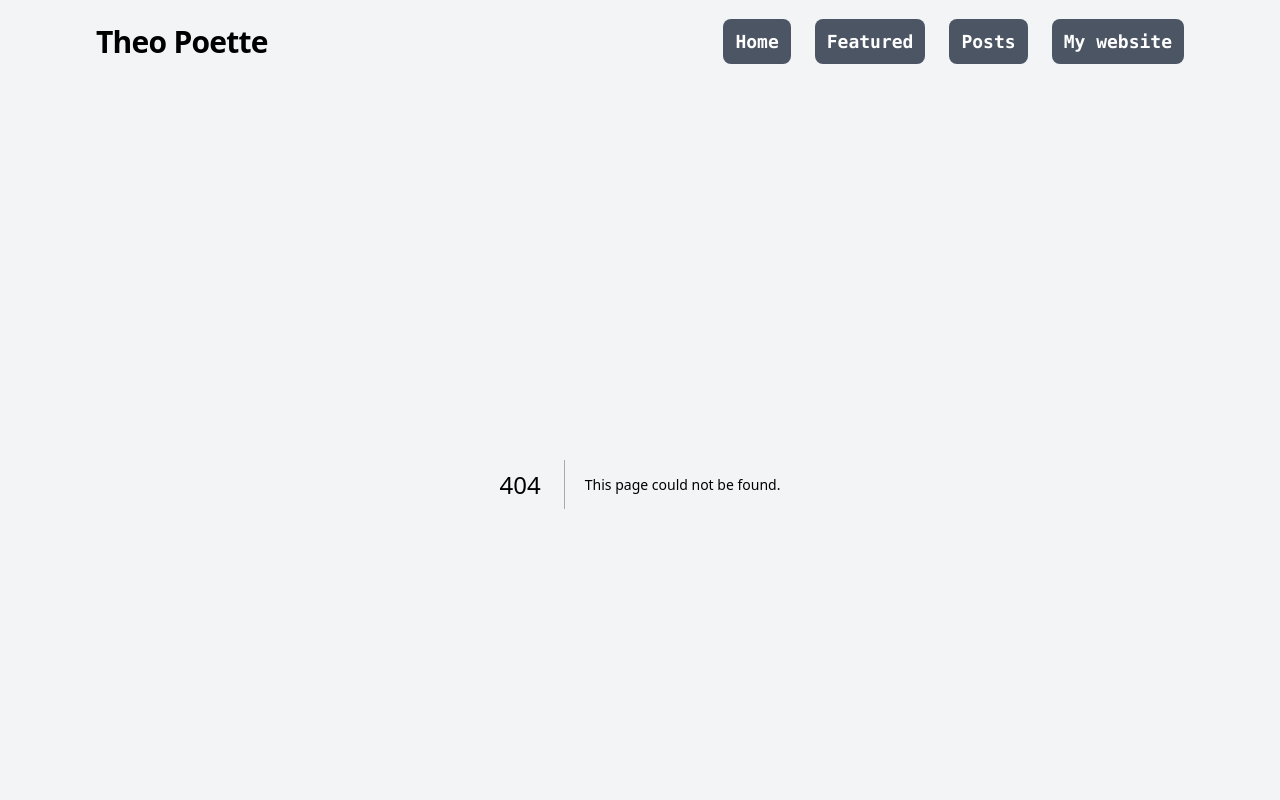
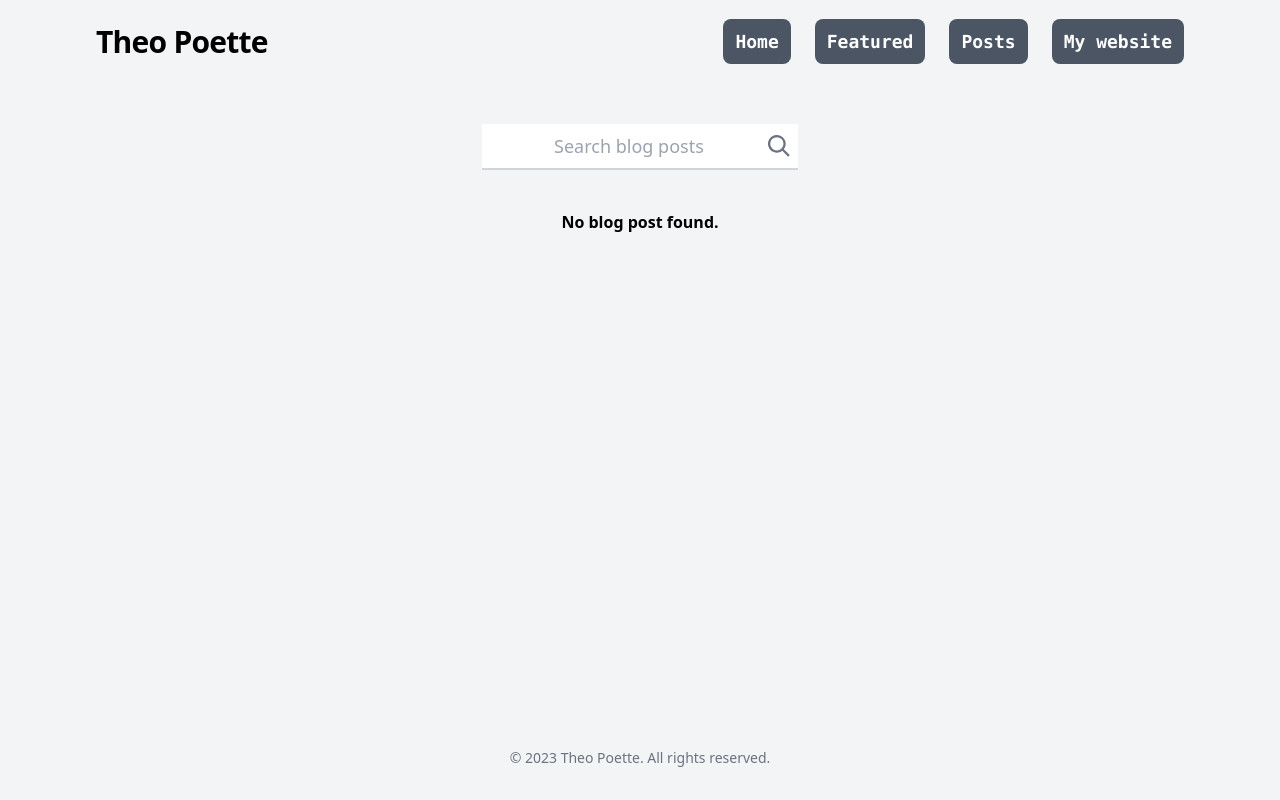
Before and after one commit to sisypheus/blogv2, a Next.js app: page /posts in a window 1280 px wide. Before the commit this address had no page. Shown: the top 800 px of the page. Built offline with nearby package versions, Linux system fonts and the light colour scheme.

Commit message:
feat: posts page and blog post component rework

```diff
--- /dev/null
+++ b/src/pages/components/Post.tsx
@@ -0,0 +1,42 @@
+import * as React from "react";
+import Link from "next/link";
+/* import { graphql, useStaticQuery } from "gatsby" */
+/* import { StaticImage, GatsbyImage, getImage } from "gatsby-plugin-image" */
+import Image from "next/image";
+
+const BlogPost = ({ post }: any) => {
+  /* const image = getImage(post.node.Cover?.localFile) */
+  const image = post.image;
+  return (
+    <div className="flex items-center justify-center p-3">
+      <Link href={`/post/${post.node.Slug}/`}>
+        <div className="cursor-pointer rounded-2xl bg-white shadow-xl ring-1 ring-gray-200">
+          <div className="grid grid-flow-row sm:grid-flow-col sm:grid-cols-5 sm:gap-8">
+            {/* cover image of the post */}
+            {image && (
+              <Image
+                className="rounded-t-2xl sm:col-span-2 sm:rounded-l-2xl sm:rounded-r-none"
+                /* image={image} */
+                alt="Blog post cover image"
+                src={image}
+                width={400}
+                height={250}
+              />
+            )}
+            {/* title and description of the post */}
+            <div className="prose-md flex w-full flex-col space-y-2 p-4 sm:col-span-3">
+              <h1 className="text-3xl font-bold tracking-tight">
+                {post.node.Title}
+              </h1>
+              <p className="flex h-full items-center align-middle font-medium text-gray-700">
+                {post.node.Description}
+              </p>
+            </div>
+          </div>
+        </div>
+      </Link>
+    </div>
+  );
+};
+
+export default BlogPost;
--- /dev/null
+++ b/src/pages/components/SearchBar.tsx
@@ -0,0 +1,55 @@
+import React, { ChangeEvent, useEffect, useState, useRef } from "react";
+
+const SearchBar = ({ filterPosts }: any) => {
+  const [searchTerm, setSearchTerm] = useState("");
+  const searchInput = useRef(null);
+
+  useEffect(() => {
+    window.addEventListener("keydown", handleKeyDown);
+
+    return () => {
+      window.removeEventListener("keydown", handleKeyDown);
+    };
+  }, [searchTerm]);
+
+  const handleKeyDown = (event: KeyboardEvent) => {
+    const isInputFocused = searchInput.current === document.activeElement;
+
+    if (event.key === "Enter" && isInputFocused) searchPosts();
+  };
+
+  const searchPosts = () => {
+    filterPosts(searchTerm);
+  };
+
+  const searchChange = (event: ChangeEvent<HTMLInputElement>) => {
+    setSearchTerm(event.target.value);
+  };
+
+  return (
+    <div className="m-auto flex max-w-2xl items-center justify-center p-6 pt-4 sm:p-10">
+      <form onSubmit={(e) => e.preventDefault()}>
+        <div className="flex items-center justify-between border-b-2 border-gray-300 bg-white px-2">
+          <input
+            ref={searchInput}
+            value={searchTerm}
+            onChange={(e) => searchChange(e)}
+            className="group w-full p-2 text-center text-lg outline-none transition-all delay-75"
+            type="text"
+            placeholder="Search blog posts"
+          />
+          <svg
+            onClick={searchPosts}
+            className="h-6 w-6 cursor-pointer fill-current text-gray-500"
+            xmlns="http://www.w3.org/2000/svg"
+            viewBox="0 0 20 20"
+          >
+            <path d="M12.9 14.32a8 8 0 1 1 1.41-1.41l5.35 5.33-1.42 1.42-5.33-5.34zM8 14A6 6 0 1 0 8 2a6 6 0 0 0 0 12z"></path>
+          </svg>
+        </div>
+      </form>
+    </div>
+  );
+};
+
+export default SearchBar;
--- /dev/null
+++ b/src/pages/posts.tsx
@@ -0,0 +1,61 @@
+import React, { useEffect, useState } from "react";
+import Post from "./components/Post";
+import SearchBar from "./components/SearchBar";
+
+const AllPosts = ({ data }: any) => {
+  /* const [blogPosts, setBlogPosts] = useState(data.allStrapiBlogPosts.edges) */
+  const [blogPosts, setBlogPosts] = useState([]);
+
+  const displayPosts = () => {
+    if (blogPosts.length > 0) {
+      return blogPosts.map((post: any, index: number) => (
+        <Post key={index} post={post} />
+      ));
+    } else {
+      return (
+        <div className="flex items-center justify-center">
+          <p className="prose-xl font-semibold">No blog post found.</p>
+        </div>
+      );
+    }
+  };
+
+  const filterPostsFromSearchBar = (filter: string) => {
+    const filteredPosts = data.allStrapiBlogPosts.edges.filter((post: any) => {
+      return post.node.Title.toLowerCase().includes(filter.toLowerCase());
+    });
+    setBlogPosts(filteredPosts);
+  };
+
+  return (
+    <>
+      <SearchBar filterPosts={filterPostsFromSearchBar} />
+      {displayPosts()}
+      <div className="pb-8"></div>
+    </>
+  );
+};
+
+/* export const pageQuery = graphql` */
+/*   { */
+/*     allStrapiBlogPosts { */
+/*       edges { */
+/*         node { */
+/*           strapiId */
+/*           Description */
+/*           Slug */
+/*           Title */
+/*           Cover { */
+/*             localFile { */
+/*               childImageSharp { */
+/*                 gatsbyImageData(width: 400, height: 250) */
+/*               } */
+/*             } */
+/*           } */
+/*         } */
+/*       } */
+/*     } */
+/*   } */
+/* ` */
+
+export default AllPosts;
```
